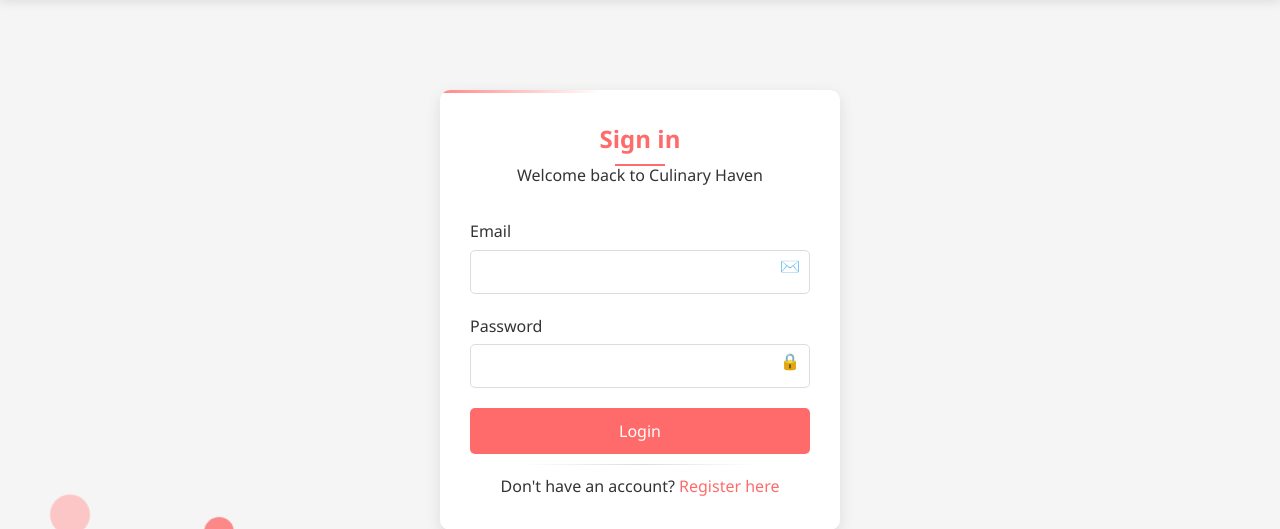
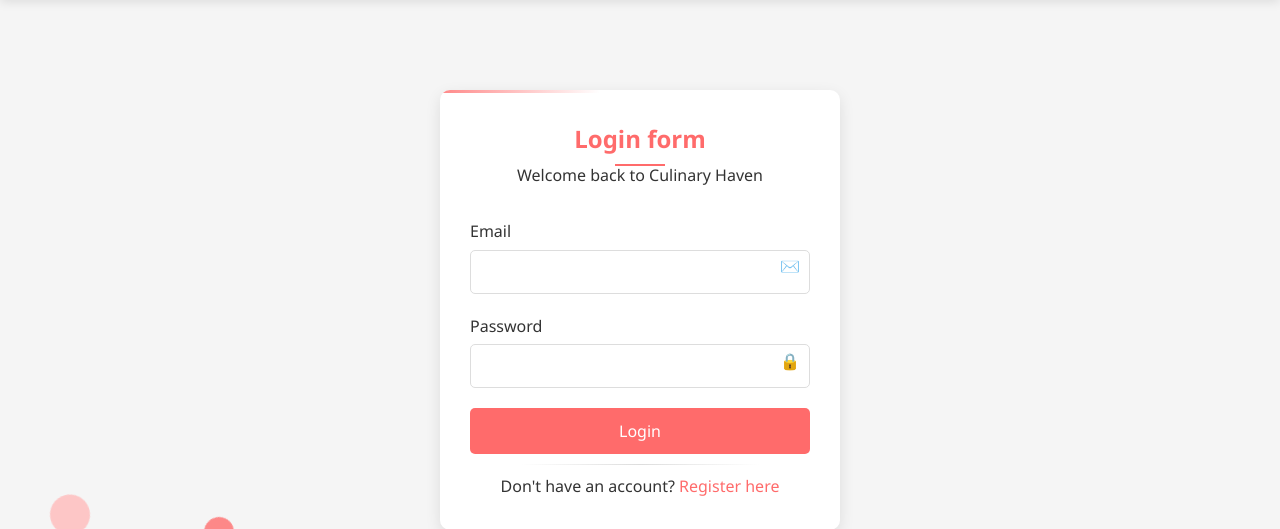
Before and after one commit to vinaygunda99/Food_recipe_scalable, a Flask app: page / in a window 1280 px wide. Shown: the part 78-607 px from the top of the page. Run offline with Flask 3, Linux system fonts and the light colour scheme.

Commit message:
Update login.html

```diff
--- a/templates/login.html
+++ b/templates/login.html
@@ -448,7 +448,7 @@
     <main class="container">
         <div class="form-container" id="login-form" style="margin-top: 6%;">
             <div class="form-header">
-                <h2>Sign in </h2>
+                <h2>Login form </h2>
                 <p>Welcome back to Culinary Haven</p>
             </div>
             <form id="login" action="/" method="post">
```
